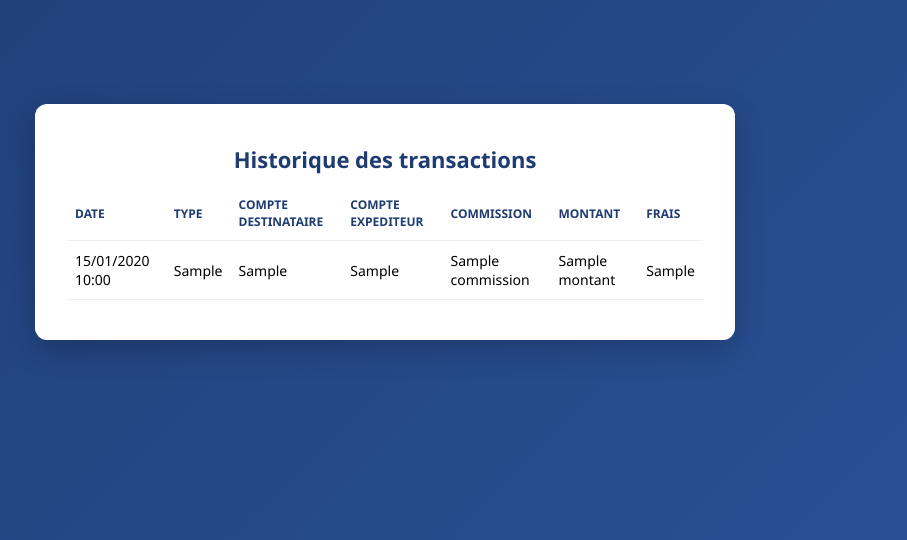
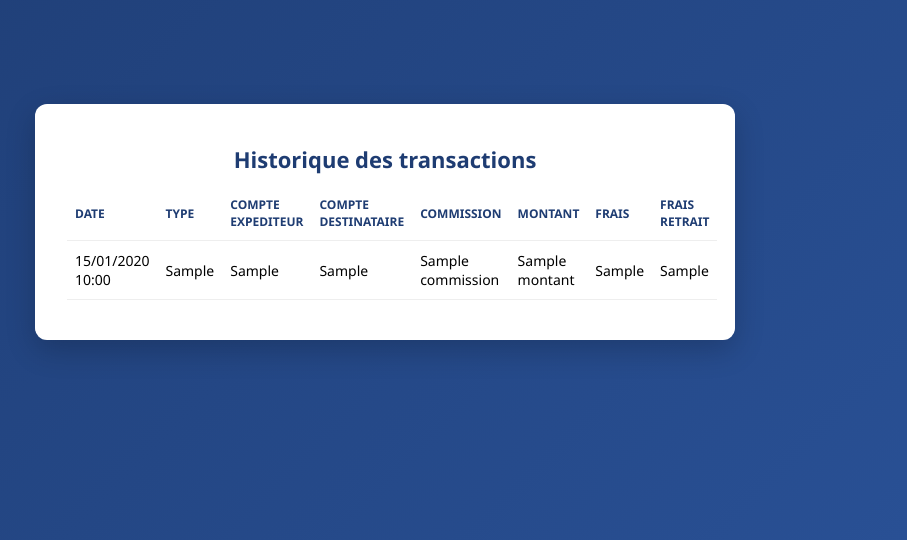
Before and after one commit to eliaTolojanahary/projetFinalSIp18Rattrapage, a CodeIgniter 4 app: the page made by app/Views/clients/historique.php in a window 1280 px wide. Shown: the part 178-718 px from the top of the page, without its empty margins (255-1162 px from the left). Run offline with PHP 8.4 and a stand-in for CodeIgniter, Linux system fonts and the light colour scheme; the template is opened without the code that fills it: most values are stand-ins (such as "Sample title", 1, 10 or a date in 2020); some libraries are stand-ins or nearby versions.

Commit message:
v2 final

```diff
--- a/app/Models/ClientTransactionModel.php
+++ b/app/Models/ClientTransactionModel.php
@@ -21,7 +21,8 @@ class ClientTransactionModel extends Model
         'date_operation',
         'commission',
         'inclure_frais_retrait',
-        'prefixe_destination_id'
+        'prefixe_destination_id',
+        'frais_retrait'
     ];
 
 
@@ -33,6 +34,7 @@ class ClientTransactionModel extends Model
             transactions.montant AS montant,
             transactions.commission AS commission,
             transactions.inclure_frais_retrait,
+            transactions.frais_retrait as frais_retrait,
             baremes_frais.frais AS montant_frais,
             types_operations.code AS type_code,
             types_operations.libelle AS type_libelle,
--- a/app/Views/clients/historique.php
+++ b/app/Views/clients/historique.php
@@ -17,11 +17,13 @@
                     <tr>
                         <th>Date</th>
                         <th>Type</th>
-                        <th>Compte destinataire</th>
+
                         <th>Compte expediteur</th>
+                          <th>Compte destinataire</th>
                         <th>Commission</th>
                         <th>Montant</th>
-                        <th>frais</th>
+                        <th>frais </th>
+                        <th>frais retrait</th>
                     </tr>
                 </thead>
                 <tbody>
@@ -29,6 +31,13 @@
                         <tr>
                             <td><?= esc(date('d/m/Y H:i', strtotime($t['date_operation']))) ?></td>
                             <td><?= esc($t['type_libelle']) ?></td>
+                             <td>
+                                <?php if ($t['type_code'] === 'retrait'): ?>
+                                    —
+                                <?php else: ?>
+                                    <?= esc($t['compte_emetteur']) ?>
+                                <?php endif; ?>
+                            </td>
                             <td>
                                 <?php if ($t['type_code'] === 'depot'): ?>
                                     —
@@ -36,13 +45,7 @@
                                     <?= esc($t['compte_destinataire'] ?? $t['compte_emetteur']) ?>
                                 <?php endif; ?>
                             </td>
-                            <td>
-                                <?php if ($t['type_code'] === 'retrait'): ?>
-                                    —
-                                <?php else: ?>
-                                    <?= esc($t['compte_emetteur']) ?>
-                                <?php endif; ?>
-                            </td>
+
                             <td>
                                 <?php if ($t['commission']): ?>
                                     <?= esc($t['commission']) ?>
@@ -64,6 +67,13 @@
                                     0
                                 <?php endif; ?>
                             </td>
+                            <td>
+                                <?php if ($t['frais_retrait']): ?>
+                                    <?= esc($t['frais_retrait']) ?>
+                                <?php else: ?>
+                                    0
+                                <?php endif; ?>
+                            </td>
                         </tr>
                     <?php endforeach; ?>
                 </tbody>
--- a/app/Views/clients/login.php
+++ b/app/Views/clients/login.php
@@ -8,7 +8,8 @@
 </head>
 <body>
     <div class="login-card">
-        <h1>Mobile Money</h1>
+        <h1>Mobile Money </h1>
+        <p>( veuillez utiliser le numero pour tester : 034123456 )</p>
         <p class="subtitle">Entrez votre numéro pour continuer</p>
 
         <?php if (session('error')): ?>
--- a/base.sql
+++ b/base.sql
@@ -98,6 +98,7 @@ CREATE TABLE transactions (
     inclure_frais_retrait INTEGER DEFAULT 0,
 
     commission DECIMAL(15,2),
+    frais_retrait DECIMAL(15,2),
     FOREIGN KEY(compte_id)
         REFERENCES comptes(id),
 
@@ -120,7 +121,7 @@ CREATE TABLE transactions (
 
 -- Préfixes
 INSERT INTO prefixes(prefixe, libelle, est_operateur_principal, actif) VALUES
-('034','Telma',1,1),
+('034','Yas',1,1),
 ('038','Yas',1,1),
 ('033','Orange',0,1),
 ('032','Orange',0,1),
```
Also changed, not shown: app/Controllers/ClientOperation.php (+19 -5 lines), bibliotheque.db (deleted), writable/bibliotheque.db (deleted), writable/mobile_money.db.
